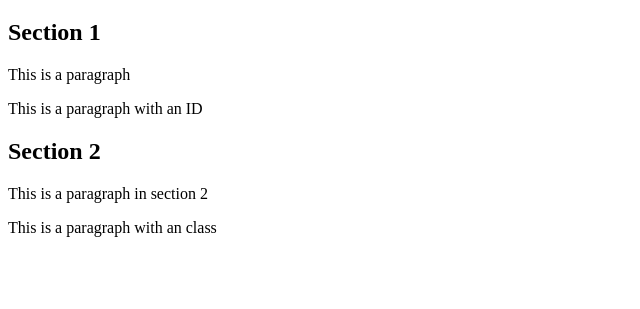
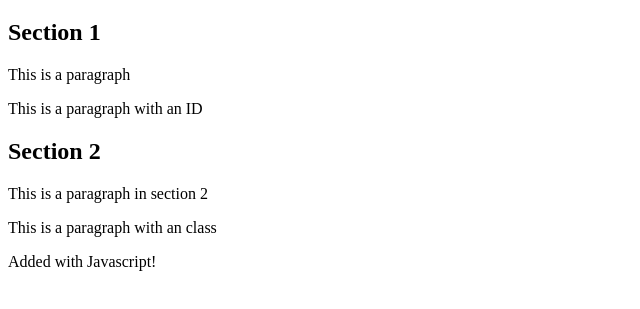
Before and after one commit to joy935/cse121b, a plain HTML site: page dom-basics.html in a window 1280 px wide. Shown: the part 61-370 px from the top of the page, without its empty margins (0-640 px from the left). Drawn offline with Linux system fonts and the light colour scheme.

Commit message:
defered js

```diff
--- a/dom-basics.html
+++ b/dom-basics.html
@@ -5,7 +5,7 @@
     <meta charset="UTF-8" />
     <meta name="viewport" content="width=device-width, initial-scale=1.0" />
     <title>Week 2</title>
-    <script src="dom-basics.js"></script>
+    <script src="dom-basics.js" defer></script>
   </head>
   <body>
     <h1>Week 2</h1>
```
